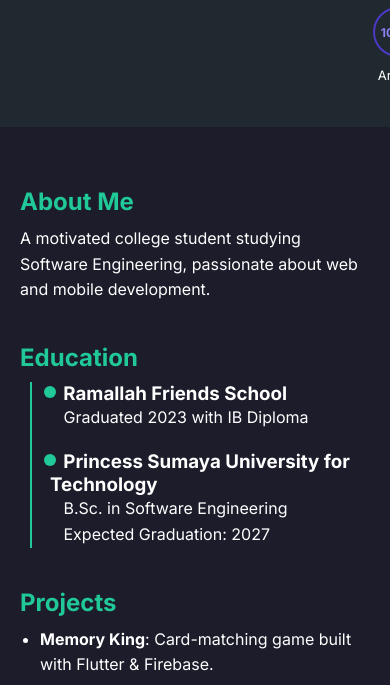
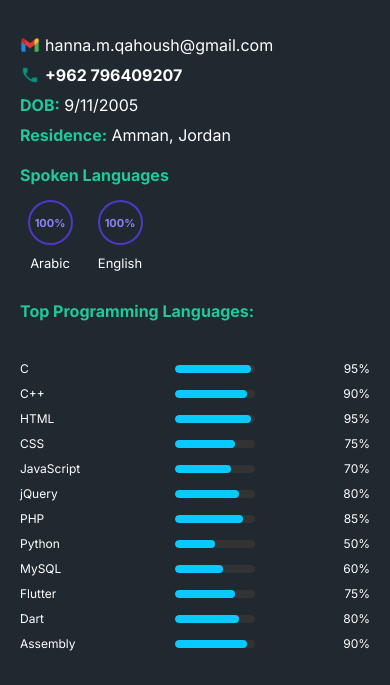
Before and after one commit to HannaQahoush/HannaQahoush.github.io, a plain HTML site: page index.html in a window 390 px wide. Shown: the part 173-858 px from the top of the page. Drawn offline with Linux system fonts and the light colour scheme.

Commit message:
Update index.html

```diff
--- a/index.html
+++ b/index.html
@@ -3,7 +3,7 @@
 
 <head>
   <meta charset="UTF-8" />
-    <meta name="viewport" content="width=device-width, initial-scale=1" />
+  <meta name="viewport" content="width=device-width, initial-scale=1.0, maximum-scale=1.0, user-scalable=no" />
   <title>Hanna Qahoush - Developer Portfolio</title>
   <link href="https://fonts.googleapis.com/css2?family=Inter:wght@400;700&display=swap" rel="stylesheet" />
   <style>
@@ -173,6 +173,7 @@
       padding-top: 0px;
       flex: 1;
       overflow-y: auto;
+      overflow-x: hidden;
       height: 100vh;
     }
 
@@ -253,7 +254,7 @@
       background: #20c997;
     }
 
-        .timeline a:hover{
+    .timeline a:hover {
       color: #4a34cb;
     }
 
@@ -271,76 +272,6 @@
       height: 12px;
       background: #20c997;
       border-radius: 50%;
-        }
-
-        @media (max-width: 768px) {
-            body {
-                flex-direction: column;
-                height: auto;
-            }
-
-            .sidebar {
-                position: relative;
-                width: 100%;
-                height: auto;
-                max-height: 300px;
-                padding: 20px;
-                overflow-x: auto;
-                overflow-y: hidden;
-                flex-direction: row;
-                justify-content: flex-start;
-                gap: 20px;
-                scrollbar-width: thin;
-                scrollbar-color: #20c997 transparent;
-            }
-
-            .sidebar::-webkit-scrollbar {
-                height: 6px;
-            }
-
-            .sidebar::-webkit-scrollbar-thumb {
-                background-color: #20c997;
-                border-radius: 3px;
-            }
-
-            .profile,
-            .info,
-            .tech-skills-sidebar {
-                margin: 0;
-                flex: 0 0 auto;
-                min-width: 150px;
-            }
-
-            .profile img {
-                width: 100px;
-                height: 100px;
-            }
-
-            .main {
-                margin-left: 0;
-                padding: 20px;
-                height: auto;
-            }
-
-            .languages {
-                justify-content: flex-start;
-            }
-
-            .language-item {
-                width: 70px;
-                margin-top: 0;
-            }
-
-            .circle {
-                width: 50px;
-                height: 50px;
-                font-size: 12px;
-            }
-
-            .social {
-                margin-bottom: 15px;
-                justify-content: flex-start;
-            }
     }
 
     @keyframes shine {
@@ -382,6 +313,75 @@
 
     .shiny-text {
       font-size: 20px;
+    }
+
+    /* MOBILE VIEW FIXES */
+    @media (max-width: 768px) {
+      body {
+        flex-direction: column;
+        height: auto;
+      }
+
+      .sidebar {
+        position: relative;
+        width: 100%;
+        height: auto;
+        padding: 20px;
+        flex-direction: column;
+        overflow-x: hidden;
+        overflow-y: auto;
+        gap: 20px;
+      }
+
+      .profile img {
+        width: 100px;
+        height: 100px;
+      }
+
+      .profile,
+      .info,
+      .tech-skills-sidebar {
+        margin: 10px 0;
+      }
+
+      .main {
+        margin-left: 0;
+        padding: 20px;
+        height: auto;
+      }
+
+      .languages {
+        justify-content: flex-start;
+      }
+
+      .language-item {
+        width: 60px;
+      }
+
+      .circle {
+        width: 45px;
+        height: 45px;
+        font-size: 11px;
+      }
+
+      .progress {
+        width: 80px;
+      }
+
+      .tech-skill-item span.label,
+      .tech-skill-item span.percent {
+        font-size: 12px;
+      }
+
+      .tech-icons img {
+        width: 32px;
+        height: 32px;
+      }
+
+      .social {
+        margin-bottom: 15px;
+        justify-content: flex-start;
+      }
     }
   </style>
 </head>
```
Lines whose indentation alone changed are shown as unchanged.
